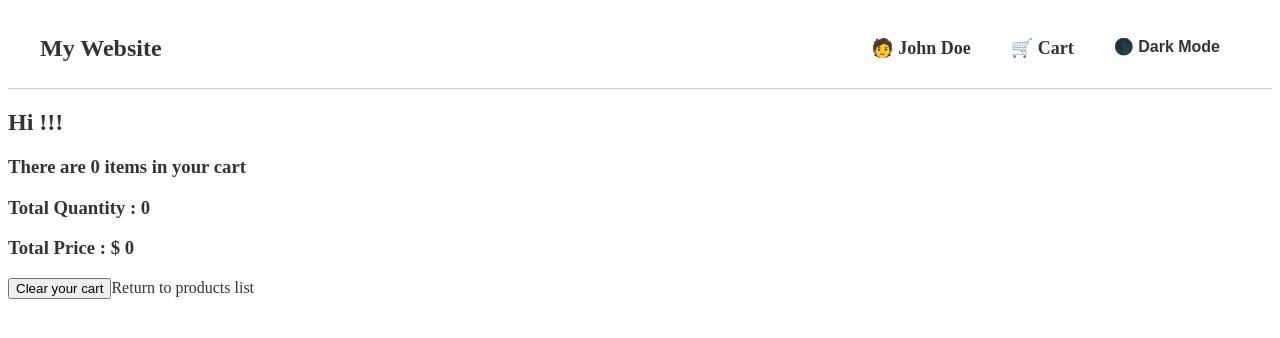
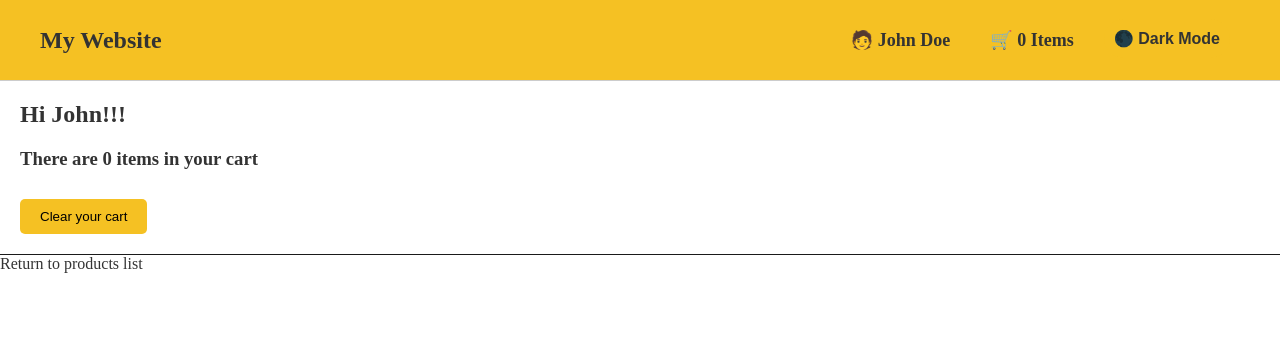
Before and after one commit to HaThu6989/Ecommerce, a React (Vite) app: page /cart in a window 1280 px wide. Shown: the top 338 px of the page. Built offline with nearby package versions, Linux system fonts and the light colour scheme.

Commit message:
add style to product list , carte, header and toggle bar

```diff
--- a/src/App.css
+++ b/src/App.css
@@ -3,8 +3,24 @@
   margin: 0 auto;
 
 }
+
 a {
   text-decoration: none;
+  color: inherit;
+
+}
+
+.btn {
+  margin: 10px 10px 0px 0px ;
+  padding: 10px 20px;
+  border: none;
+  background-color: #f5c123;
+  /* color: #000000; */
+  border-radius: 5px;
+  cursor: pointer;
+}
+.space{
+  margin: 10px 0px 10px 0px;
 }
 
 .logo:hover {
--- a/src/App.jsx
+++ b/src/App.jsx
@@ -31,11 +31,14 @@ function App() {
 
         <Header/>
         <Routes>
+
           <Route path="/" element={<ProductList />} />
           <Route path="/user" element={<User name={user.name} email={user.email} onSave={handleSave}/>} />
 
           <Route path="/products/:productId" element={<ProductDetails />} />
           <Route path="/cart" element={<Cart />} />
+
+
 
         </Routes>
       </Router>
--- a/src/components/Cart.jsx
+++ b/src/components/Cart.jsx
@@ -2,8 +2,10 @@ import React, { useEffect } from 'react'
 import { useDispatch, useSelector } from 'react-redux';
 import { Link } from 'react-router-dom';
 import { clearCart, getTotal, removeFromCart } from '../store/cartSlice';
+import '../styles/Cart.css';
 
 function Cart() {
+  const userFirst = useSelector((state) => state.user.firstName);
   const cartItemsArr = useSelector(state => state.cart.cartItems)
   const totalQuantity = useSelector(state => state.cart.cartTotalQuantity)
   const totalAmount = useSelector(state => state.cart.cartTotalAmount)
@@ -24,34 +26,46 @@ function Cart() {
   }
 
   const renderList = cartItemsArr.map((product) => {
-    const { id, title, image, price, category, cartQuantity } = product;
+    const { id, title, description , image, price, category, cartQuantity } = product;
+
     return (
-      <div key={id} style={{ marginTop: "1rem" }}>
+      <div key={id} className="product-card" style={{ marginTop: "1rem" }}>
         <div className="card">
           <div className="image">
             <img src={image} alt={title} />
           </div>
           <div className="content">
-            <h3 >{title}</h3>
-            <div>$ {price}</div>
-            <div>{category}</div>
-            <div> Quantity : {cartQuantity} </div>
+            <h3>{title} <button className="category-btn" disabled>{category}</button></h3>
+
+            <div className='space' >{description}</div>
+            <div>
+              <div className='bold'>$ {price}</div>
+              <div className='bold'>Quantity: {cartQuantity}</div>
+
+            </div>
+            <button className="btn remove" onClick={() => handleRemoveItem(product)}>Remove</button>
           </div>
-          <button onClick={() => handleRemoveItem(product)}>Remove</button>
         </div>
+
       </div>
+
     );
   });
 
   return (
     <div>
-      <h2>Hi !!!</h2>
-      <h3>There are {cartItemsArr.length} items in your cart</h3>
-      <h3>Total Quantity : {totalQuantity} </h3>
-      <h3>Total Price : $ {totalAmount} </h3>
-      <button onClick={() => handleClearCart()}>Clear your cart</button>
+      <div className='general-info'>
+        <div className='general-info-child'>
+          <h2>Hi {userFirst}!!!</h2>
+          <h3>There are {cartItemsArr.length} items in your cart</h3>
+          {/* <h3>Total Quantity : {totalQuantity} </h3> */}
+          {/* <h3>Total Price : $ {totalAmount} </h3> */}
+          <button className="btn" onClick={() => handleClearCart()}>Clear your cart</button>
+        </div>
+      </div>
       {renderList}
       <Link to="/">Return to products list</Link>
+
     </div>
   )
 }
--- a/src/components/DarkModeToggle.jsx
+++ b/src/components/DarkModeToggle.jsx
@@ -10,8 +10,8 @@ const DarkModeToggle = () => {
   };
 
   const bodyStyle = isDarkMode
-    ? { backgroundColor: '#333', color: '#fff' }
-    : { backgroundColor: '#fff', color: '#333' };
+    ? { backgroundColor: '#333', color: '#fff', backgroundColorNav: '#201d1d'}
+    : { backgroundColor: '#fff', color: '#333', backgroundColorNav: '#f5c123'};
 
   return (
 
@@ -22,9 +22,15 @@ const DarkModeToggle = () => {
       {isDarkMode ? '🌞 Light Mode' : '🌑 Dark Mode'}
       <style>
         {`
+
           body {
             background-color: ${bodyStyle.backgroundColor};
             color: ${bodyStyle.color};
+            margin: 0;
+          }
+          .header {
+            background-color: ${bodyStyle.backgroundColorNav};
+
           }
         `}
       </style>
--- a/src/components/Header.jsx
+++ b/src/components/Header.jsx
@@ -6,6 +6,7 @@ import { Link } from 'react-router-dom';
 const Header = () => {
   const userFirst = useSelector((state) => state.user.firstName);
   const userLast = useSelector((state) => state.user.lastName);
+  const totalQuantity = useSelector(state => state.cart.cartTotalQuantity)
 
   return (
     <header className="header">
@@ -19,7 +20,7 @@ const Header = () => {
 
             <li className="nav-item padd"><Link to="/user"> &#x1F9D1;  {userFirst} {userLast}</Link></li>
 
-            <li className="nav-item padd">&#x1F6D2; Cart</li>
+            <li className="nav-item padd"><Link to="/cart"> &#x1F6D2; {totalQuantity} Items </Link></li>
 
             <li className="nav-item"><DarkModeToggle/></li>
 
--- a/src/components/ProductList.jsx
+++ b/src/components/ProductList.jsx
@@ -7,6 +7,7 @@ import { productsLoading, productsReceived } from '../store/productsSlice'
 
 function ProductList() {
   const productsArr = useSelector(state => state.products.products)
+  console.log("products",productsArr)
   const dispatch = useDispatch()
 
   const fetchProducts = async () => {
@@ -21,37 +22,52 @@ function ProductList() {
   }, []);
 
   const renderList = productsArr.map((product) => {
-    const { id, title, image, price, category } = product;
+    const { id, title, description,  image, price, category } = product;
     return (
-      <div key={id} style={{ marginTop: "1rem" }}>
+      <div key={id} className="product-col" style={{ marginTop: "1rem" }}>
         <div className="card">
           <div className="image">
             <img src={image} alt={title} />
           </div>
           <div className="content">
-            <h3 >{title}</h3>
-            <div>$ {price}</div>
-            <div>{category}</div>
+            <h3>{title} <button className="category-btn" disabled>{category}</button></h3>
+            <div>{description}</div>
+
+            <div>
+
+              <div className='space' >
+                <div className='bold'>$ {price}</div>
+                <label className='bold'>Quantity</label>
+                <input className='input' type="number" />
+
+              </div>
+              <Link to='/cart'>
+                <button className="btn" onClick={() => dispatch(addToCart(product))}>Add to Cart</button>
+              </Link>
+              <Link to={`/products/${id}`}>
+                <button className="btn" onClick={() => dispatch(fetchProductDetail(id))}>En detail</button>
+              </Link>
+            </div>
+
           </div>
+
         </div>
-        <Link to={`/products/${id}`}>
-          <button onClick={() => dispatch(fetchProductDetail(id))}>En detail</button>
-        </Link>
-        <div style={{ marginTop: "1rem" }}>
-          <label>Quantity</label>
-          <input type="number" />
-          <Link to='/cart'>
-            <button onClick={() => dispatch(addToCart(product))}>Add to Cart</button>
-          </Link>
-        </div>
+        <div>
+
+            {/* <div style={{ marginTop: "1rem" }}> */}
+
+            {/* </div> */}
+
+          </div>
       </div>
+
     );
   });
 
   return (
     <div>
-      <h2>Products list</h2>
-      <div>
+      {/* <h2>Products list</h2> */}
+      <div className="product-row">
         {renderList}
       </div>
     </div>
--- a/src/components/User.jsx
+++ b/src/components/User.jsx
@@ -47,7 +47,7 @@ function User({ name, email }) {
             onChange={(event) => setNewEmail(event.target.value)}
           />
         </div>
-        <button className="form-submit-btn" onClick={handleSave}>
+        <button className="btn" onClick={handleSave}>
           Save
         </button>
       </div>
--- /dev/null
+++ b/src/styles/Cart.css
@@ -0,0 +1,72 @@
+.card {
+    display: flex;
+    flex-direction: row;
+}
+
+.card .image {
+    width: 150px;
+    height: 150px;
+    margin-right: 1rem;
+    border-radius: 0.5rem;
+    overflow: hidden;
+}
+
+.card .image img {
+    width: 100%;
+    height: 100%;
+    object-fit: contain;
+}
+
+.product-card {
+    display: flex;
+    align-items: center;
+    margin: 10px;
+}
+
+
+.content {
+    flex: 1;
+}
+
+.category-btn {
+    font-size: 0.8rem;
+    padding-top: 0%;
+    margin-right: 1rem;
+}
+
+.remove{
+    /* display: block; */
+    margin: 1rem auto;
+    /* font-size: 1.2rem; */
+}
+.bold{
+    font-weight: bold;
+    /* padding-top: 20px; */
+}
+.input {
+    width: 45px;
+    height: 25px;
+    font-size: 9px;
+    margin-left: 10px;
+}
+
+.general-info{
+    /* margin: 20px; */
+    border-bottom: 1px solid #1a1a1a;
+}
+.general-info-child{
+    margin: 20px;
+    /* border-bottom: 1px solid #1a1a1a; */
+}
+
+@media only screen and (min-width: 768px) {
+    .product-row {
+        display: flex;
+        flex-wrap: wrap;
+        margin: -0.5rem;
+    }
+    .product-col {
+        width: calc(50% - 1rem);
+        margin: 0.5rem;
+    }
+}
--- a/src/styles/DarkModeToggle.css
+++ b/src/styles/DarkModeToggle.css
@@ -11,12 +11,12 @@
   }
 
   .dark-mode-toggle.light {
-    background-color: #fff;
+    background-color: #f5c123;
     color: #333;
   }
 
   .dark-mode-toggle.dark {
-    background-color: #333;
+    background-color: #201d1d;
     color: #fff;
   }
 
--- a/src/styles/Header.css
+++ b/src/styles/Header.css
@@ -2,7 +2,7 @@
     display: flex;
     justify-content: center;
     align-items: center;
-    /* background-color: #fff; */
+    background-color: #f5c123;
     height: 80px;
     border-bottom: 1px solid #ccc;
   }
--- a/src/styles/User.css
+++ b/src/styles/User.css
@@ -1,17 +1,11 @@
 .user-container {
-    /* display: flex; */
-    flex-direction: column;
-    align-items: center;
+  margin: 20px;
 }
 
 .welcome-message {
   margin-bottom: 20px;
 }
 
-  a {
-    text-decoration: none;
-    color: inherit;
-  }
 .form-group {
   display: flex;
   flex-direction: row;
@@ -30,12 +24,3 @@
   width: 100%;
 
 }
-
-  .form-submit-btn {
-    padding: 10px 20px;
-    border: none;
-    background-color: #cfa117;
-    color: #fff;
-    border-radius: 5px;
-    cursor: pointer;
-  }
```
Lines whose indentation alone changed are shown as unchanged.
